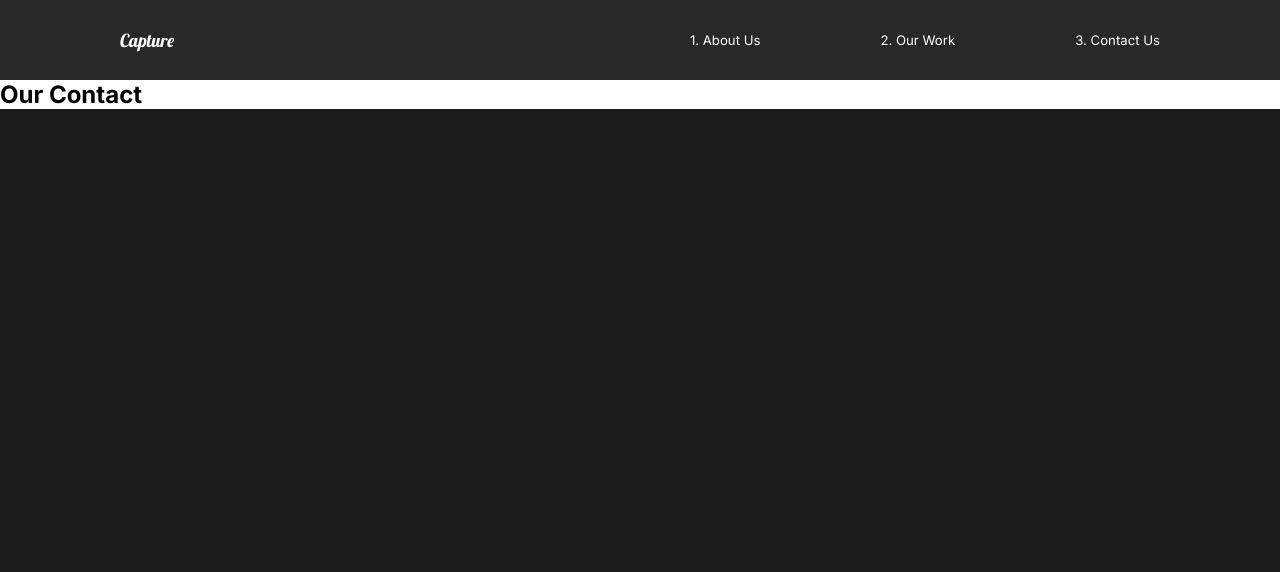
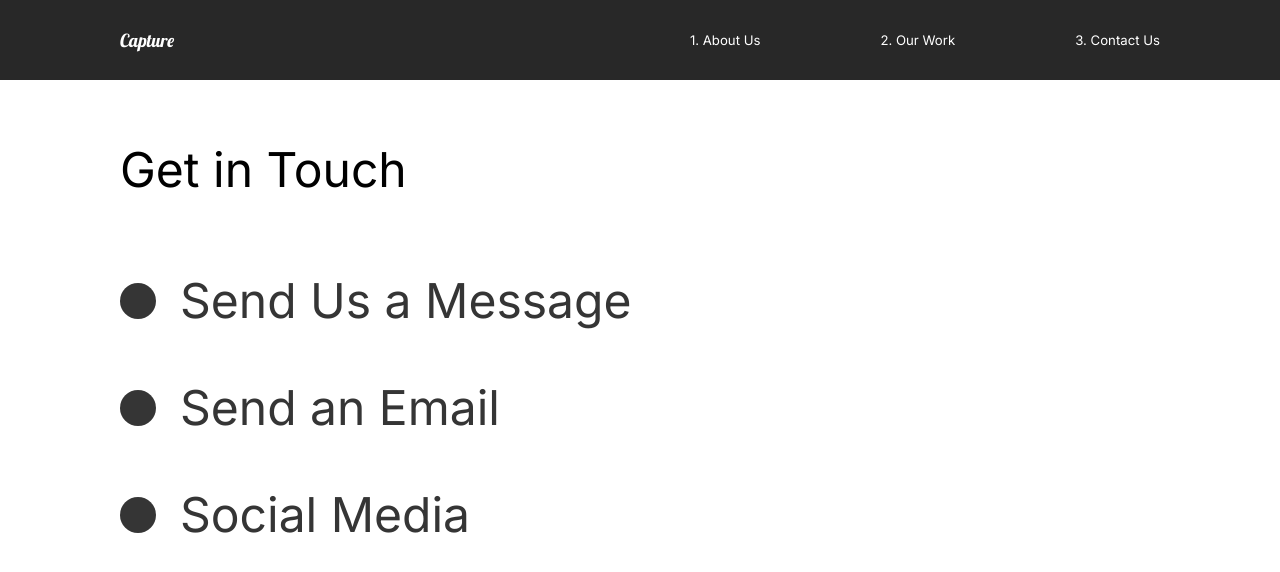
Before and after one commit to Shivam327/Capture, a React (Create React App) app: page /contact in a window 1280 px wide. Shown: the top 572 px of the page. Built offline with nearby package versions, Linux system fonts and the light colour scheme.

Commit message:
Contact Us Pages Added

```diff
--- a/src/Pages/ContactUs.jsx
+++ b/src/Pages/ContactUs.jsx
@@ -1,20 +1,71 @@
 import React from "react";
 //Animation
 import { motion } from "framer-motion";
-import { pageAnimation } from "../Animation";
+import { pageAnimation, titleAnim } from "../Animation";
+import styled from "styled-components";
 
 const ContactUs = () => {
   return (
-    <motion.div
+    <ContactStyle
       style={{ background: "#fff" }}
       variants={pageAnimation}
       initial="hidden"
       animate="show"
       exit="exit"
     >
-      <h1>Our Contact</h1>
-    </motion.div>
+      <Title>
+        <Hide>
+          <motion.h2 variants={titleAnim}> Get in Touch</motion.h2>
+        </Hide>
+      </Title>
+      <div>
+        <Hide>
+          <Social variants={titleAnim}>
+            <Circle />
+            <h2> Send Us a Message</h2>
+          </Social>
+        </Hide>
+        <Hide>
+          <Social variants={titleAnim}>
+            <Circle />
+            <h2> Send an Email</h2>
+          </Social>
+        </Hide>
+        <Hide>
+          <Social variants={titleAnim}>
+            <Circle />
+            <h2> Social Media </h2>
+          </Social>
+        </Hide>
+      </div>
+    </ContactStyle>
   );
 };
 
+let ContactStyle = styled(motion.div)`
+  padding: 5rem 10rem;
+  color: #353535;
+  min-height: 90vh;
+`;
+
+let Title = styled.div`
+  margin-bottom: 4rem;
+  color: black;
+`;
+let Hide = styled.div`
+  overflow: hidden;
+`;
+let Circle = styled.div`
+  border-radius: 50%;
+  width: 3rem;
+  height: 3rem;
+  background-color: #353535;
+`;
+let Social = styled(motion.div)`
+  display: flex;
+  align-items: center;
+  h2 {
+    margin: 2rem;
+  }
+`;
 export default ContactUs;
```
